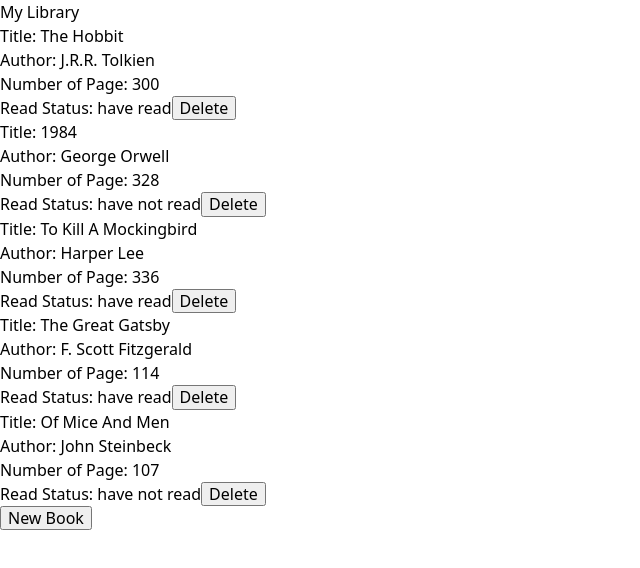
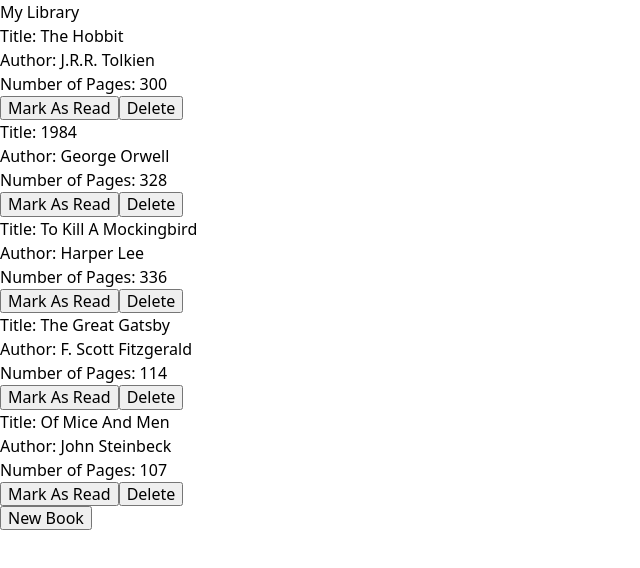
Before and after one commit to kris-chambers/library, a plain HTML site: page index.html in a window 1280 px wide. Shown: the whole page, without its empty margins (0-640 px from the left). Drawn offline with Linux system fonts and the light colour scheme.

Commit message:
Added read status button

```diff
--- a/index.html
+++ b/index.html
@@ -17,17 +17,17 @@
         <input type="text" id="title" name="title">
       </p>
       <p>
-        <label for="title">Author</label>
+        <label for="author">Author</label>
         <input type="text" id="author" name="author">
       </p>
       <p>
-        <label for="title">Number of Pages</label>
+        <label for="numberOfPages">Number of Pages</label>
         <input type="number" id="numberOfPages" name="numberOfPages">
       </p>
-      <p>
-        <label for="title">Read?</label>
-        <input type="text" id="readStatus" name="readStatus">
-      </p>
+      <!-- <p>
+        <label for="readStatus">Read?</label>
+        <input type="checkbox" id="readStatus" name="readStatus">
+      </p> -->
       <button id="addButton" value="default">Add Book</button>
       <button value="cancel" formmethod="dialog" id="cancelButton">Cancel</button>
     </form>
--- a/js/script.js
+++ b/js/script.js
@@ -11,7 +11,7 @@ function Book(title, author, numberOfPages, readStatus) {
 function addBookToLibrary(book) {
   const newBook = new Book(book.title, book.author, book.numberOfPages, book.readStatus);
   myLibrary.push(newBook);
-  console.log("Book added to library:", book.title, "- My library size:", myLibrary.length)
+  // console.log("Book added to library:", book.title, "- My library size:", myLibrary.length)
 };
 
 function displayBooks(arrayOfBooks) {
@@ -20,46 +20,62 @@ function displayBooks(arrayOfBooks) {
   for (let i = 0; i < arrayOfBooks.length; i++) {
     const newDiv = document.createElement("div");
     const newSpan = document.createElement("span");
-    const newButton = document.createElement("button");
-    const deleteText = document.createTextNode("Delete");
+    const newDeleteButton = document.createElement("button");
+    const deleteButtonText = document.createTextNode("Delete");
+    const newReadStatusButton = document.createElement("button");
+    const readStatusText = document.createTextNode("Mark As Read");
 
     newSpan.innerHTML = `Title: ${arrayOfBooks[i].title}<br>
                       Author: ${arrayOfBooks[i].author}<br>
-                      Number of Page: ${arrayOfBooks[i].numberOfPages}<br>
-                      Read Status: ${arrayOfBooks[i].readStatus}`;
+                      Number of Pages: ${arrayOfBooks[i].numberOfPages}<br>`;
 
     library.appendChild(newDiv);
     newDiv.classList.add("bookCard");
     newDiv.dataset.uuid = `${arrayOfBooks[i].id}`;
     newDiv.appendChild(newSpan);
     newSpan.classList.add("bookInfo");
-    newSpan.appendChild(newButton);
-    newButton.classList.add("deleteButton");
-    newButton.id = `${arrayOfBooks[i].id}`;
-    newButton.appendChild(deleteText);
-    newButton.dataset.uuid = `${arrayOfBooks[i].id}`;
-    newButton.addEventListener("click", (e) => {
+    newSpan.appendChild(newReadStatusButton);
+    newSpan.appendChild(newDeleteButton);
+    newReadStatusButton.classList.add("readStatusButton");
+    newReadStatusButton.id = `${arrayOfBooks[i].id}`;
+    newReadStatusButton.appendChild(readStatusText);
+    newDeleteButton.classList.add("deleteButton");
+    newDeleteButton.id = `${arrayOfBooks[i].id}`;
+    newDeleteButton.appendChild(deleteButtonText);
+    newDeleteButton.dataset.uuid = `${arrayOfBooks[i].id}`;
 
-    const bookId = e.target.id;
-    const library = document.querySelector("#library");
-    const bookToRemove = document.querySelector(`div[data-uuid="${bookId}"`);
+    newDeleteButton.addEventListener("click", (e) => {
+      const bookId = e.target.id;
+      const library = document.querySelector("#library");
+      const bookToRemove = document.querySelector(`div[data-uuid="${bookId}"`);
 
-    library.removeChild(bookToRemove);
+      library.removeChild(bookToRemove);
     });
+
+    newReadStatusButton.addEventListener("click", (e) => {
+      const bookId = e.target.id;
+      if (newReadStatusButton.innerHTML == "Mark As Read") {
+        newReadStatusButton.innerHTML = "";
+        newReadStatusButton.innerHTML = "Mark As Not Read";
+      } else if (newReadStatusButton.innerHTML == "Mark As Not Read") {
+        newReadStatusButton.innerHTML = "";
+        newReadStatusButton.innerHTML = "Mark As Read";
+      };
+   });
   };
-  console.log("Displayed books.")
+  // console.log("Displayed books.")
 };
 
 function clearBooks() {
   const library = document.querySelector("#library");
   library.innerHTML = '';
-  console.log("Screen cleared.")
+  // console.log("Screen cleared.")
 };
 
 function clearForm() {
   form = document.querySelector("#addBookForm");
   form.reset();
-  console.log("Form cleared.")
+  // console.log("Form cleared.")
 };
 
 const dialog = document.querySelector("dialog");
@@ -73,7 +89,7 @@ function addInput() {
   const numberOfPagesInput = document.querySelector("#numberOfPages");
   const readStatusInput = document.querySelector("#readStatus");
 
-  return { title: titleInput.value, author: authorInput.value, numberOfPages: numberOfPagesInput.value, readStatus: readStatusInput.value };
+  return { title: titleInput.value, author: authorInput.value, numberOfPages: numberOfPagesInput.value };
 };
 
 showButton.addEventListener("click", () => {
@@ -98,35 +114,35 @@ const theHobbit = {
   title: "The Hobbit",
   author: "J.R.R. Tolkien",
   numberOfPages: 300,
-  readStatus: "have read",
+  readStatus: "true",
 };
 
 const _1984 = {
   title: "1984",
   author: "George Orwell",
   numberOfPages: 328,
-  readStatus: "have not read",
+  readStatus: "false",
 };
 
 const toKillAMockingbird = {
   title: "To Kill A Mockingbird",
   author: "Harper Lee",
   numberOfPages: 336,
-  readStatus: "have read",
+  readStatus: "true",
 };
 
 const theGreatGatsby = {
   title: "The Great Gatsby",
   author: "F. Scott Fitzgerald",
   numberOfPages: 114,
-  readStatus: "have read",
+  readStatus: "true",
 };
 
 const ofMiceAndMen = {
   title: "Of Mice And Men",
   author: "John Steinbeck",
   numberOfPages: 107,
-  readStatus: "have not read",
+  readStatus: "false",
 };
 
 addBookToLibrary(theHobbit);
@@ -136,16 +152,3 @@ addBookToLibrary(theGreatGatsby);
 addBookToLibrary(ofMiceAndMen);
 
 displayBooks(myLibrary);
-
-const deleteButtons = document.querySelectorAll(".deleteButton");
-
-// deleteButtons.forEach(button => {
-//   button.addEventListener("click", (e) => {
-
-//     const bookId = e.target.id;
-//     const library = document.querySelector("#library");
-//     const bookToRemove = document.querySelector(`div[data-uuid="${bookId}"`);
-
-//     library.removeChild(bookToRemove);
-//     });
-// });
```
